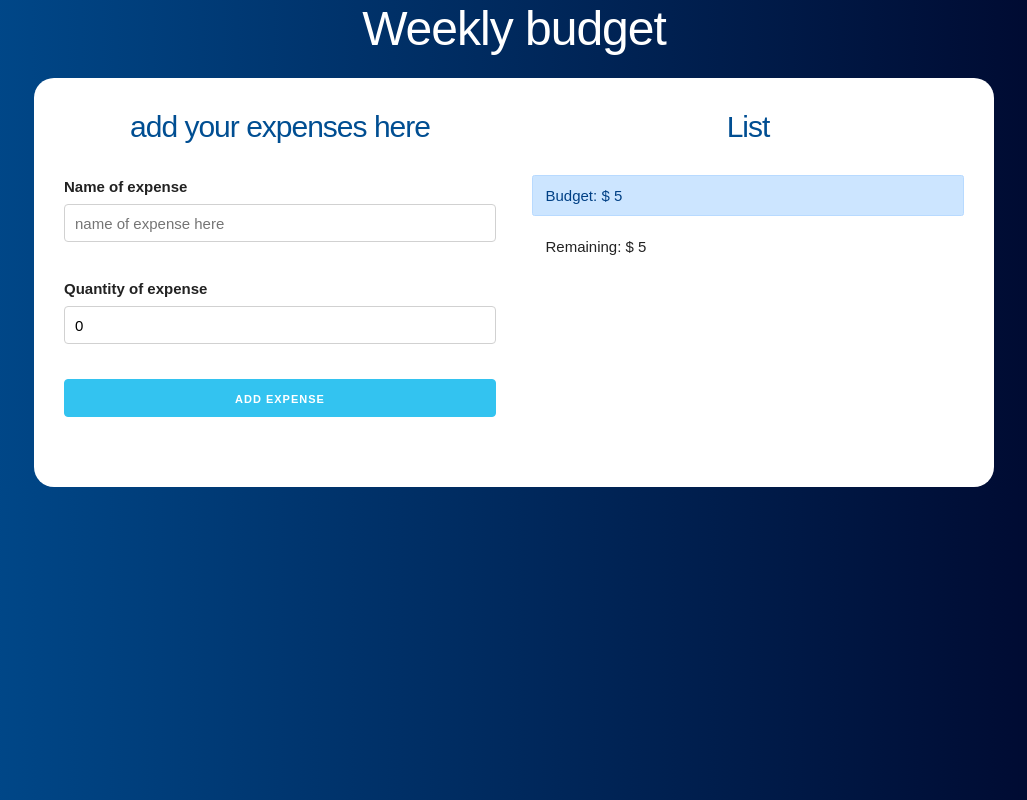
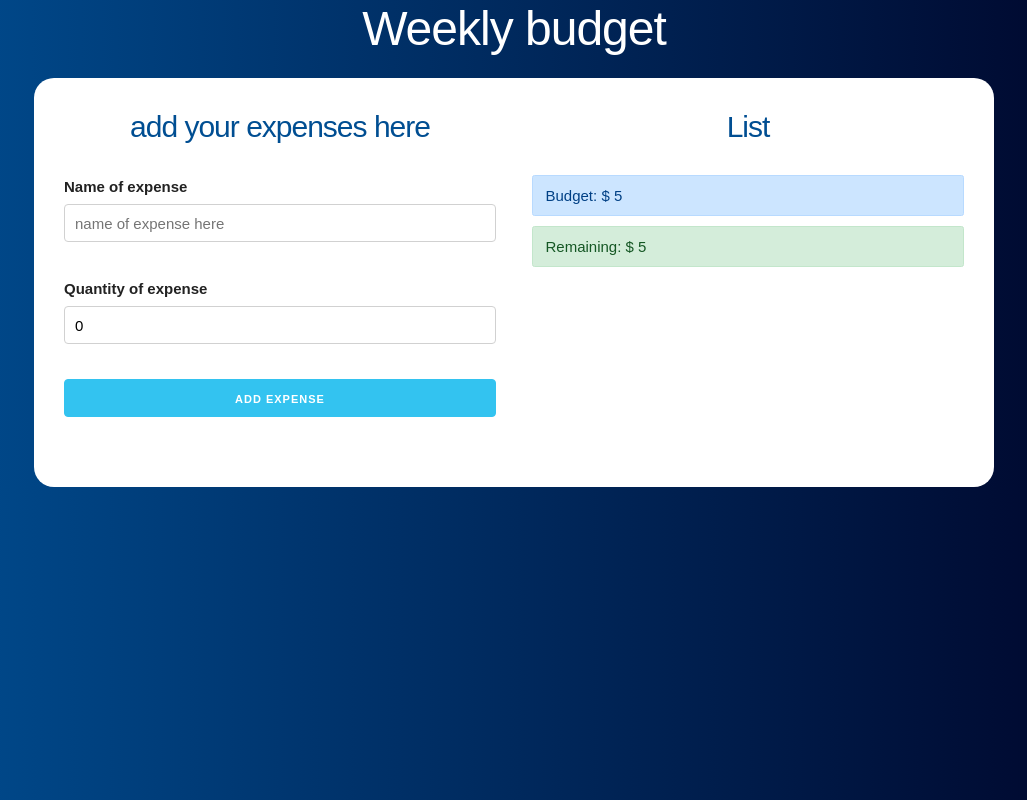
Before and after one commit to PabloMunizMontoya/budget-control-react-project, a React (Create React App) app: page / in a window 1280 px wide. Both pictures are taken after typing "5" into the empty fields and a click on the input "Define budget". Shown: the whole page, without its empty margins (126-1153 px from the left). Built offline with nearby package versions, Linux system fonts and the light colour scheme.

Commit message:
create helper.js to make a function that rennderize in diferent ways the restBudget if the budget its low, the same its rendering in red ...

```diff
--- a/src/components/BudgetControl.jsx
+++ b/src/components/BudgetControl.jsx
@@ -1,5 +1,6 @@
 import React, {Fragment}from 'react'
-
+//29.1 importamos la function desde helper, notar que aca es diferente la importación por el tipo de export que tiene la function.
+import  {reviewBudget} from '../helpers'
 
 //25 extraemos props dadas desde app
 const BudgetControl = ({budget, rest}) => {
@@ -9,7 +10,8 @@ const BudgetControl = ({budget, rest}) => {
                 {/* 26 mostramos las props y las imprimimos en pantalla  */}
                 Budget: $ {budget}
             </div>
-            <div className='alert'>
+            {/* 29.2 le damos a la clase el valor de la function importada desde helpers, con los parámetros en el mismo orden que los solicitamos en la function dentro de helpers */}
+            <div className= {reviewBudget(budget, rest)}>
                 {/* 26 => */}
                 Remaining: $ {rest}
             </div>
--- /dev/null
+++ b/src/helpers.js
@@ -0,0 +1,17 @@
+// Un helper es donde ponemos funciones que podemos re utilizar dentro del proyecto. como aca pueden haber muchas functions lo necesario es hacer el export en cada una e ellas por separado.
+
+//29. creamos una function que va a mostrar diferentes alertas, o colores de renderizado sobre el presupuesto restante. este renderizado esta en el componente BudgetControl.
+export const reviewBudget = (budget, rest) => {
+    let clase
+
+    if( (budget/4) > rest ) {
+
+        clase = 'alert alert-danger'
+    } else if ((budget / 2) > rest) {
+        clase= 'alert alert-warning'
+    } else {
+        clase = 'alert alert-success'
+    }
+
+    return clase
+}
```
